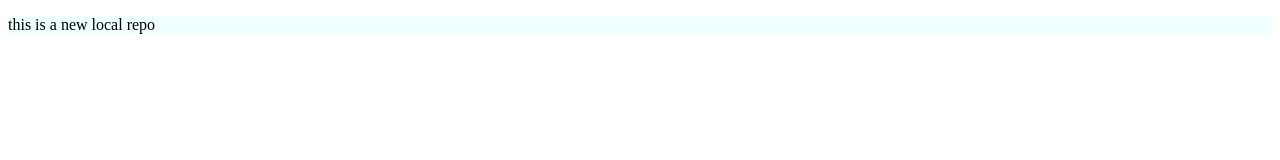
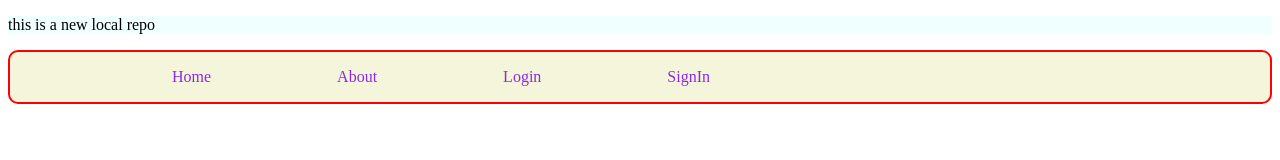
Before and after one commit to JavaMohit/localRepository, a plain HTML site: page index.html in a window 1280 px wide. Drawn offline with Linux system fonts and the light colour scheme.

Commit message:
changes in style

```diff
--- a/index.html
+++ b/index.html
@@ -8,5 +8,15 @@
 </head>
 <body>
     <p id="pa">this is a new local repo</p>
+    <div class="mydiv">
+    <nav class="mynav">
+        <ul>
+            <li>Home</li>
+            <li>About</li>
+            <li>Login</li>
+            <li>SignIn</li>
+            </ul>
+        </nav>
+    </div>
 </body>
 </html>
--- a/style.css
+++ b/style.css
@@ -2,3 +2,14 @@
 background-color: azure;
 color: black;
 }
+.mynav ul li{
+    display: inline;
+    padding-left: 10%;
+
+}
+.mynav{
+    border: 2px solid red;
+    border-radius: 10px;
+    background-color: beige;
+    color: blueviolet;
+}
```
